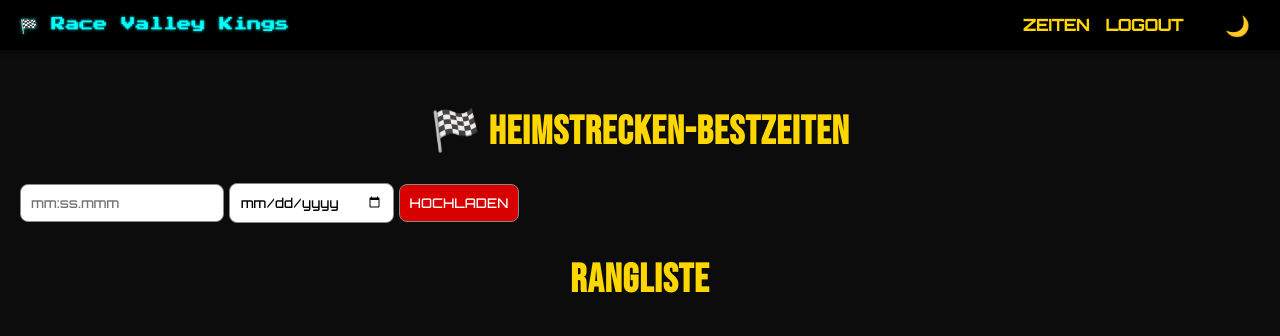
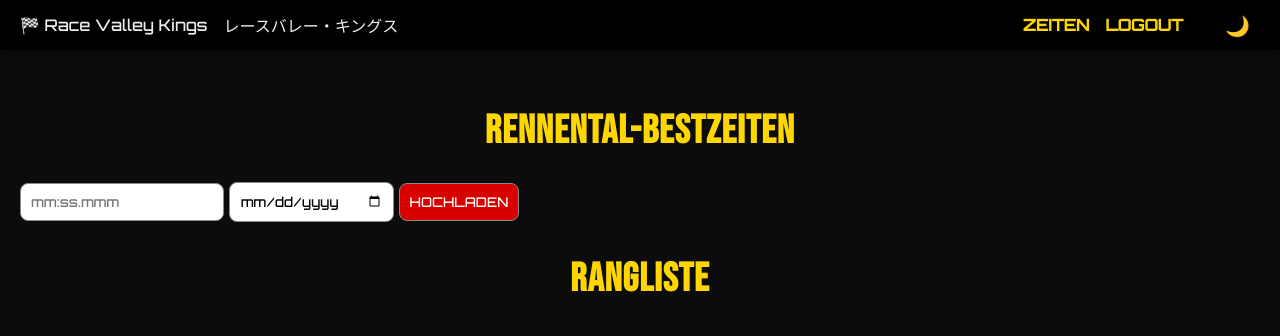
Before and after one commit to Tafi03/racevalleykings, a Flask app: page /zeiten in a window 1280 px wide. Shown: the top 336 px of the page. Run offline with Flask 3, Linux system fonts and the light colour scheme; the visitor is signed in with stand-in values (Sample User, id 1); data that the repository does not hold is empty.

Commit message:
Design changes

```diff
--- a/templates/index.html
+++ b/templates/index.html
@@ -5,12 +5,13 @@
     <title>Race Valley Kings</title>
     <link rel="stylesheet" href="{{ url_for('static', filename='style.css') }}">
     <link rel="icon" href="{{ url_for('static', filename='favicon.ico') }}">
-<link href="https://fonts.googleapis.com/css2?family=Orbitron:wght@500&family=Bebas+Neue&family=Press+Start+2P&display=swap" rel="stylesheet">
+    <link href="https://fonts.googleapis.com/css2?family=Orbitron:wght@500&family=Bebas+Neue&family=Press+Start+2P&family=Noto+Sans+JP&display=swap" rel="stylesheet">
 </head>
 <body>
     {% if user %}
     <nav class="topnav">
-        <span class="brand">🏁 Race Valley Kings</span>
+        <span class="brand-left">🏁 Race Valley Kings</span>
+        <span class="brand-jp">レースバレー・キングス</span>
         <span class="spacer"></span>
         <a href="/zeiten">Zeiten</a>
         {% if admin %}<a href="/admin">Admin</a>{% endif %}
@@ -19,15 +20,16 @@
     </nav>
     {% endif %}
 
-    <h1>🏁 Heimstrecken-Bestzeiten</h1>
+    <h1>Rennental-Bestzeiten</h1>
 
   <form action="/add" method="POST" class="zeit-form">
-    <input type="text"
-           name="zeit"
-           placeholder="mm:ss.mmm"
-           pattern="^[0-5]?[0-9]:[0-5][0-9]\.[0-9]{1,3}$"
-           title="Format: Minuten:Sekunden.Millisekunden (z.B. 02:15.123)"
-           required>
+    <input id="zeit"
+       name="zeit"
+       placeholder="mm:ss.mmm"
+       maxlength="10"
+       pattern="^[0-5]?[0-9]:[0-5][0-9]\.[0-9]{1,3}$"
+       title="Format z. B. 02:15.123"
+       required>
 
     <input type="date" name="datum" required>
     <button type="submit">Hochladen</button>
@@ -58,6 +60,19 @@
         </tbody>
     </table>
 
-<script src="{{ url_for('static', filename='theme.js') }}"></script>
+<script src="{{ url_for('static', filename='theme.js') }}">
+    document.getElementById('zeit').addEventListener('input', e => {
+    // Nur Zahlen behalten
+    let v = e.target.value.replace(/\D/g, '');
+
+    // Minuten einfügen
+    if (v.length > 2) v = v.slice(0, 2) + ':' + v.slice(2);
+
+    // Sekunden + Millisekunden einfügen
+    if (v.length > 5) v = v.slice(0, 5) + '.' + v.slice(5, 8);
+
+    e.target.value = v;
+});
+</script>
 </body>
 </html>
```
